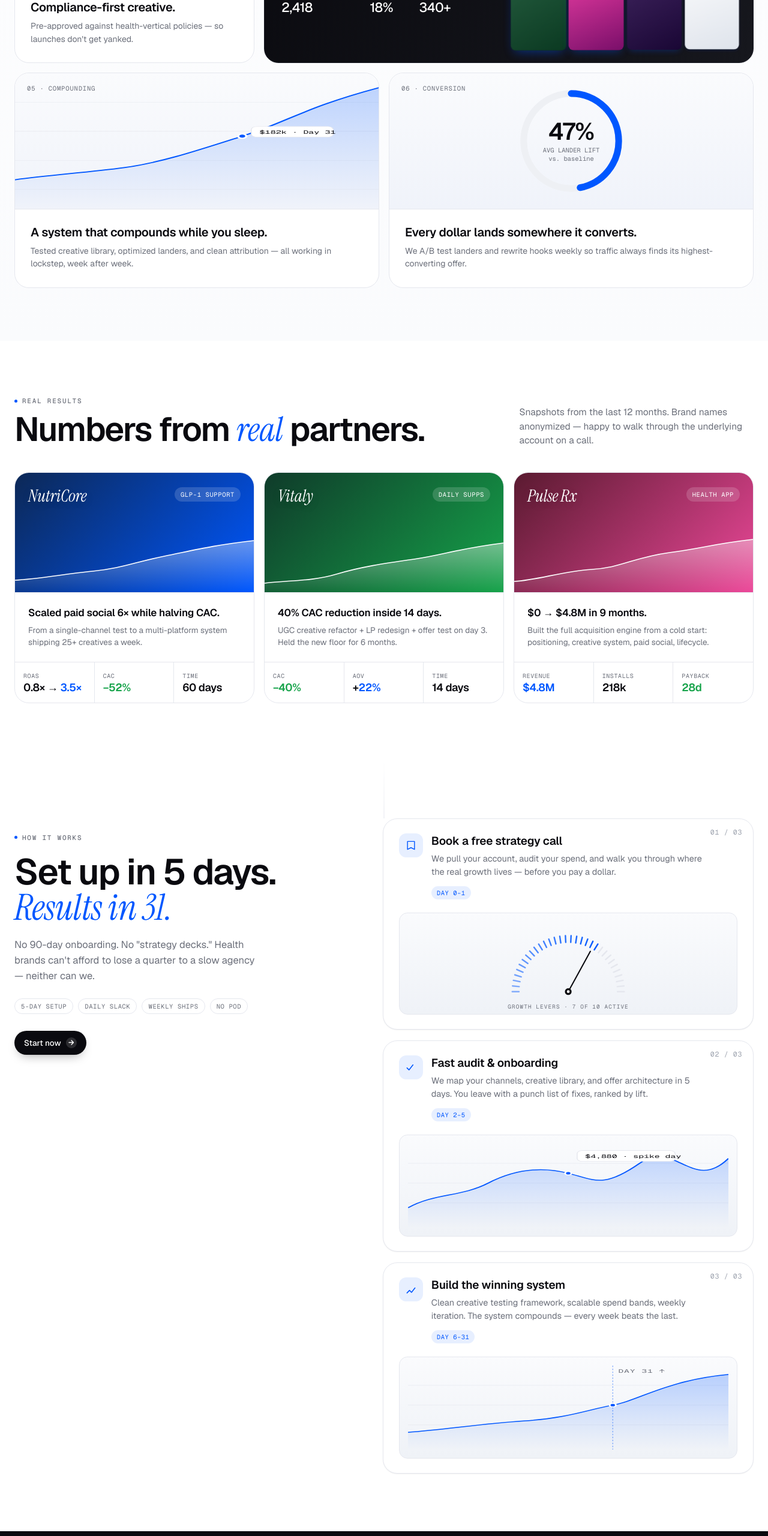
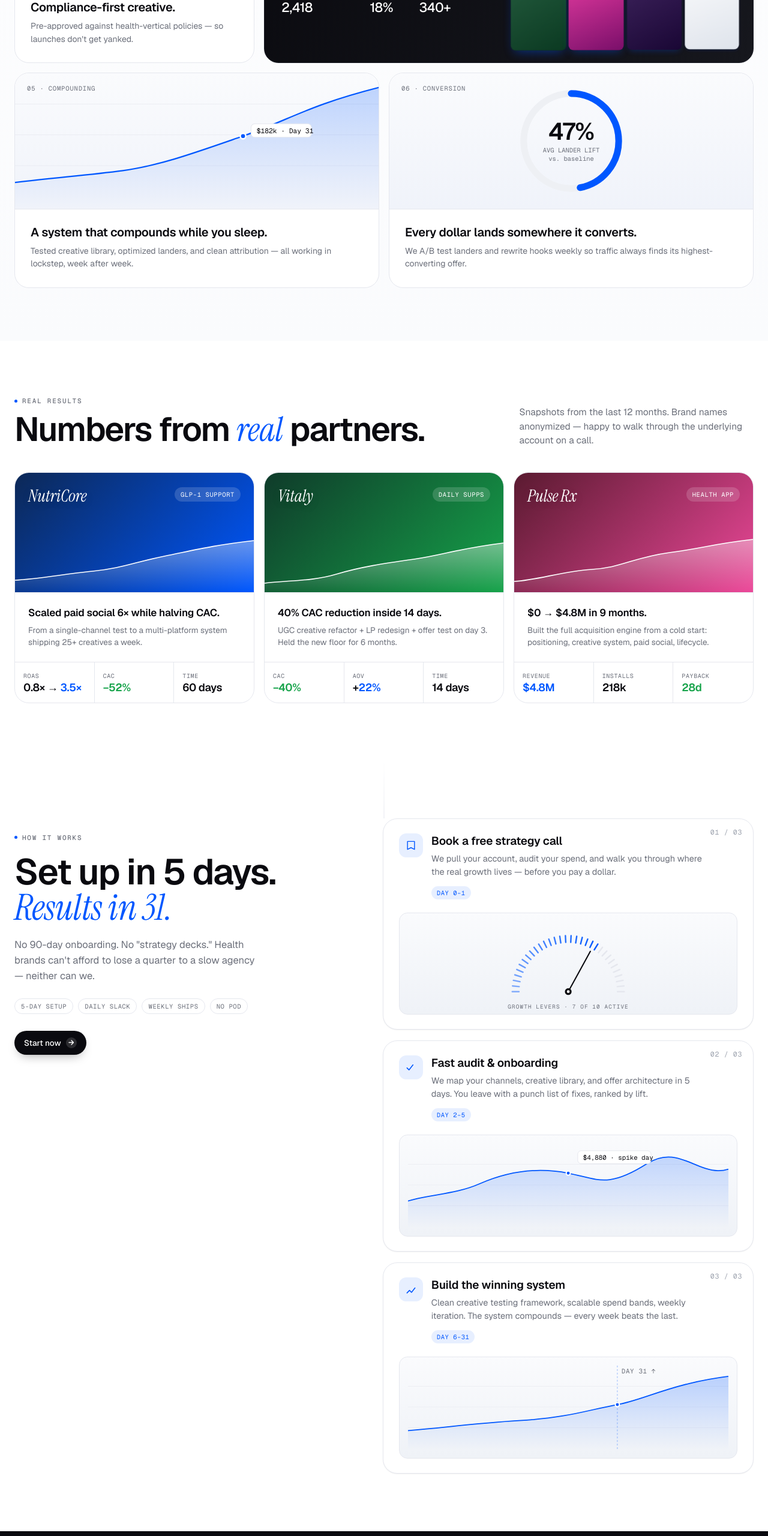
Before and after one commit to pravinemani5545/adboost-landing, an Astro site: page / in a window 1280 px wide. Shown: the part 2600-5160 px from the top of the page at 60% size. Built offline with nearby package versions, Linux system fonts and the light colour scheme; Astro itself is replaced by a stand-in of ours; animation ran at ten frames a second.

Commit message:
Stop stretching SVG charts — proper aspect ratio + slice
The B5 compounding chart and process step 2/3 demos used
preserveAspectRatio="none" against viewBoxes whose aspect ratio was
half the container's, which horizontally stretched both the line
curves and the text labels ("$182k · Day 31", "$4,880 · spike day",
"DAY 31 ↑") by ~1.7-1.8x.

Rewrote viewBoxes to match container aspect (600x220 for b5, 600x142
for the demos), rescaled all path coords + label positions
accordingly, and switched to preserveAspectRatio="xMidYMid slice"
so the charts fill width without distortion.

Co-Authored-By: Claude Opus 4.7 (1M context) <noreply@anthropic.com>

```diff
--- a/src/pages/index.astro
+++ b/src/pages/index.astro
@@ -306,7 +306,7 @@ import '../styles/global.css';
       <div class="bcard b5 reveal">
         <span class="tag">05 · COMPOUNDING</span>
         <div class="vis">
-          <svg viewBox="0 0 400 280" preserveAspectRatio="none">
+          <svg viewBox="0 0 600 220" preserveAspectRatio="xMidYMid slice">
             <defs>
               <linearGradient id="g5" x1="0" x2="0" y1="0" y2="1">
                 <stop offset="0%" stop-color="#0057ff" stop-opacity=".24"/>
@@ -314,17 +314,16 @@ import '../styles/global.css';
               </linearGradient>
             </defs>
             <g stroke="#e5e7ee" stroke-width=".7">
-              <line x1="0" x2="400" y1="60" y2="60"/>
-              <line x1="0" x2="400" y1="120" y2="120"/>
-              <line x1="0" x2="400" y1="180" y2="180"/>
-              <line x1="0" x2="400" y1="240" y2="240"/>
+              <line x1="0" x2="600" y1="50" y2="50"/>
+              <line x1="0" x2="600" y1="100" y2="100"/>
+              <line x1="0" x2="600" y1="150" y2="150"/>
             </g>
-            <path id="b5Line" class="drawline" d="M0,220 C40,210 80,205 120,195 S200,160 250,130 320,70 400,30" fill="none" stroke="#0057ff" stroke-width="2.2" stroke-linecap="round"/>
-            <path d="M0,220 C40,210 80,205 120,195 S200,160 250,130 320,70 400,30 L400,280 L0,280 Z" fill="url(#g5)"/>
-            <circle cx="250" cy="130" r="4.5" fill="#0057ff" stroke="#fff" stroke-width="2.5"/>
-            <g transform="translate(260 110)">
-              <rect width="90" height="22" rx="6" fill="#fff" stroke="#e5e7ee"/>
-              <text x="9" y="15" font-family="Geist Mono" font-size="10" fill="#0a0a0f">$182k · Day 31</text>
+            <path id="b5Line" class="drawline" d="M0,178 C60,170 120,166 180,158 S300,128 375,102 480,52 600,22" fill="none" stroke="#0057ff" stroke-width="2.2" stroke-linecap="round"/>
+            <path d="M0,178 C60,170 120,166 180,158 S300,128 375,102 480,52 600,22 L600,220 L0,220 Z" fill="url(#g5)"/>
+            <circle cx="375" cy="102" r="4.5" fill="#0057ff" stroke="#fff" stroke-width="2.5"/>
+            <g transform="translate(388 82)">
+              <rect width="98" height="22" rx="6" fill="#fff" stroke="#e5e7ee"/>
+              <text x="9" y="15" font-family="Geist Mono" font-size="11" fill="#0a0a0f">$182k · Day 31</text>
             </g>
           </svg>
         </div>
@@ -488,13 +487,13 @@ import '../styles/global.css';
             </div>
           </div>
           <div class="demo">
-            <svg viewBox="0 0 360 170" preserveAspectRatio="none" style="position:absolute;inset:14px;width:calc(100% - 28px);height:calc(100% - 28px)">
+            <svg viewBox="0 0 600 142" preserveAspectRatio="xMidYMid slice" style="position:absolute;inset:14px;width:calc(100% - 28px);height:calc(100% - 28px)">
               <defs><linearGradient id="gp2" x1="0" x2="0" y1="0" y2="1"><stop offset="0" stop-color="#0057ff" stop-opacity=".22"/><stop offset="1" stop-color="#0057ff" stop-opacity="0"/></linearGradient></defs>
-              <g stroke="#e5e7ee" stroke-width=".6"><line x1="0" x2="360" y1="40" y2="40"/><line x1="0" x2="360" y1="80" y2="80"/><line x1="0" x2="360" y1="120" y2="120"/></g>
-              <path d="M0,130 C30,100 60,108 90,80 S150,46 180,60 220,90 260,40 320,100 360,30 L360,170 L0,170Z" fill="url(#gp2)"/>
-              <path class="drawline" d="M0,130 C30,100 60,108 90,80 S150,46 180,60 220,90 260,40 320,100 360,30" stroke="#0057ff" stroke-width="1.8" fill="none"/>
-              <g transform="translate(190 14)"><rect width="110" height="22" rx="6" fill="#fff" stroke="#e5e7ee"/><text x="9" y="15" font-family="Geist Mono" font-size="10" fill="#0a0a0f">$4,880 · spike day</text></g>
-              <circle cx="180" cy="60" r="3.5" fill="#0057ff" stroke="#fff" stroke-width="2"/>
+              <g stroke="#e5e7ee" stroke-width=".6"><line x1="0" x2="600" y1="35" y2="35"/><line x1="0" x2="600" y1="70" y2="70"/><line x1="0" x2="600" y1="105" y2="105"/></g>
+              <path d="M0,108 C50,84 100,90 150,68 S250,40 300,50 367,76 433,34 533,84 600,26 L600,142 L0,142Z" fill="url(#gp2)"/>
+              <path class="drawline" d="M0,108 C50,84 100,90 150,68 S250,40 300,50 367,76 433,34 533,84 600,26" stroke="#0057ff" stroke-width="1.8" fill="none"/>
+              <g transform="translate(316 12)"><rect width="124" height="22" rx="6" fill="#fff" stroke="#e5e7ee"/><text x="9" y="15" font-family="Geist Mono" font-size="11" fill="#0a0a0f">$4,880 · spike day</text></g>
+              <circle cx="300" cy="50" r="3.5" fill="#0057ff" stroke="#fff" stroke-width="2"/>
             </svg>
           </div>
         </div>
@@ -508,14 +507,14 @@ import '../styles/global.css';
             </div>
           </div>
           <div class="demo">
-            <svg viewBox="0 0 360 170" preserveAspectRatio="none" style="position:absolute;inset:14px;width:calc(100% - 28px);height:calc(100% - 28px)">
+            <svg viewBox="0 0 600 142" preserveAspectRatio="xMidYMid slice" style="position:absolute;inset:14px;width:calc(100% - 28px);height:calc(100% - 28px)">
               <defs><linearGradient id="gp3" x1="0" x2="0" y1="0" y2="1"><stop offset="0" stop-color="#0057ff" stop-opacity=".26"/><stop offset="1" stop-color="#0057ff" stop-opacity="0"/></linearGradient></defs>
-              <g stroke="#e5e7ee" stroke-width=".6"><line x1="0" x2="360" y1="40" y2="40"/><line x1="0" x2="360" y1="80" y2="80"/><line x1="0" x2="360" y1="120" y2="120"/></g>
-              <path d="M0,135 C40,130 80,118 130,112 S200,90 230,80 290,30 360,18 L360,170 L0,170Z" fill="url(#gp3)"/>
-              <path class="drawline" d="M0,135 C40,130 80,118 130,112 S200,90 230,80 290,30 360,18" stroke="#0057ff" stroke-width="1.8" fill="none"/>
-              <line x1="230" y1="0" x2="230" y2="170" stroke="#0057ff" stroke-dasharray="3 3" stroke-width=".8" opacity=".5"/>
-              <text x="236" y="14" font-family="Geist Mono" font-size="10" fill="#6b6f7a" letter-spacing=".06em">DAY 31 ↑</text>
-              <circle cx="230" cy="80" r="3.5" fill="#0057ff" stroke="#fff" stroke-width="2"/>
+              <g stroke="#e5e7ee" stroke-width=".6"><line x1="0" x2="600" y1="35" y2="35"/><line x1="0" x2="600" y1="70" y2="70"/><line x1="0" x2="600" y1="105" y2="105"/></g>
+              <path d="M0,112 C67,108 133,98 217,93 S333,75 383,66 483,25 600,15 L600,142 L0,142Z" fill="url(#gp3)"/>
+              <path class="drawline" d="M0,112 C67,108 133,98 217,93 S333,75 383,66 483,25 600,15" stroke="#0057ff" stroke-width="1.8" fill="none"/>
+              <line x1="383" y1="0" x2="383" y2="142" stroke="#0057ff" stroke-dasharray="3 3" stroke-width=".8" opacity=".5"/>
+              <text x="390" y="13" font-family="Geist Mono" font-size="11" fill="#6b6f7a" letter-spacing=".06em">DAY 31 ↑</text>
+              <circle cx="383" cy="66" r="3.5" fill="#0057ff" stroke="#fff" stroke-width="2"/>
             </svg>
           </div>
         </div>
```
